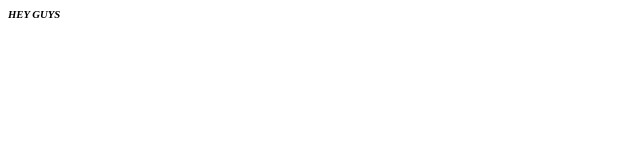
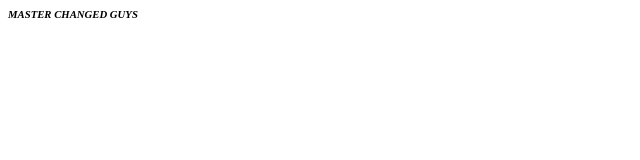
Before and after one commit to akshaykmalik/git_html, a plain HTML site: page index.html in a window 1280 px wide. Shown: the whole page, without its empty margins (0-640 px from the left). Drawn offline with Linux system fonts and the light colour scheme.

Commit message:
hi guys -> master changed guys

```diff
--- a/index.html
+++ b/index.html
@@ -2,6 +2,6 @@
 <head>
 <title>hi everyone</title>
 <body>
-<h6><b><i> HEY GUYS</h6><b></i>
+<h6><b><i> MASTER CHANGED GUYS</h6><b></i>
 </body>
 </html>
```
